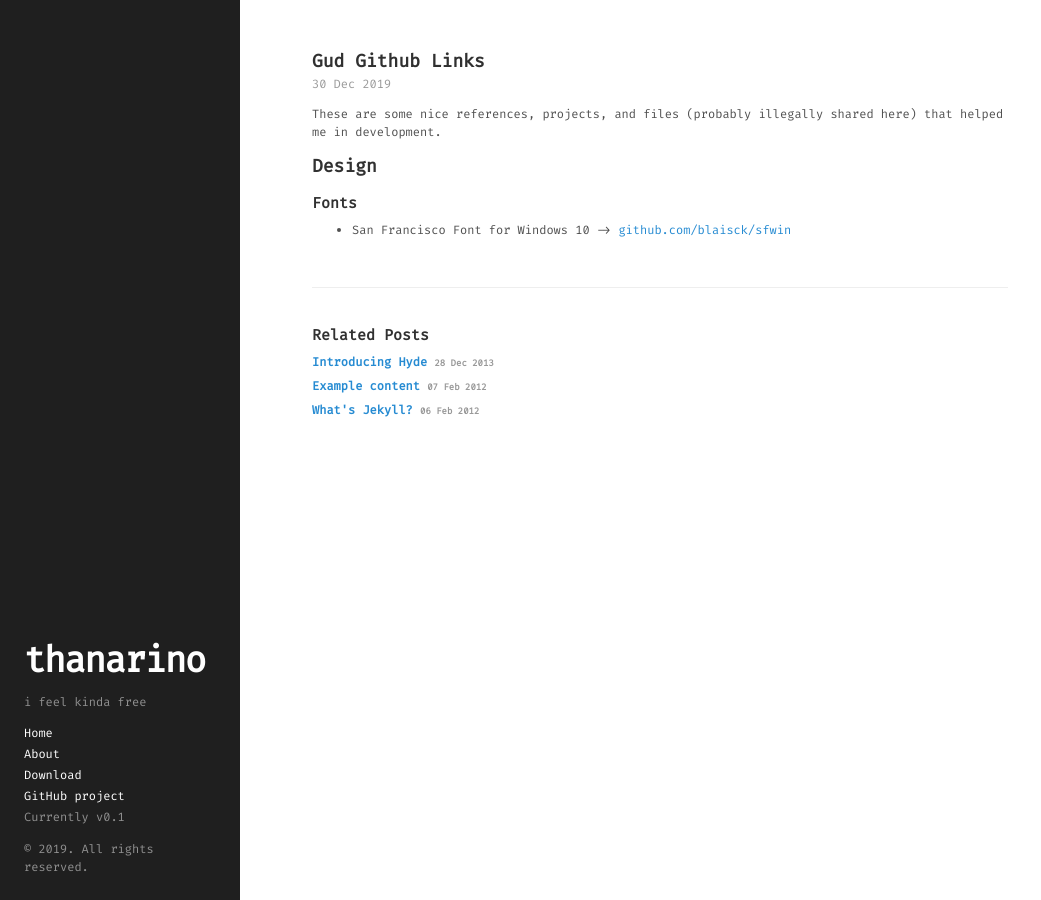
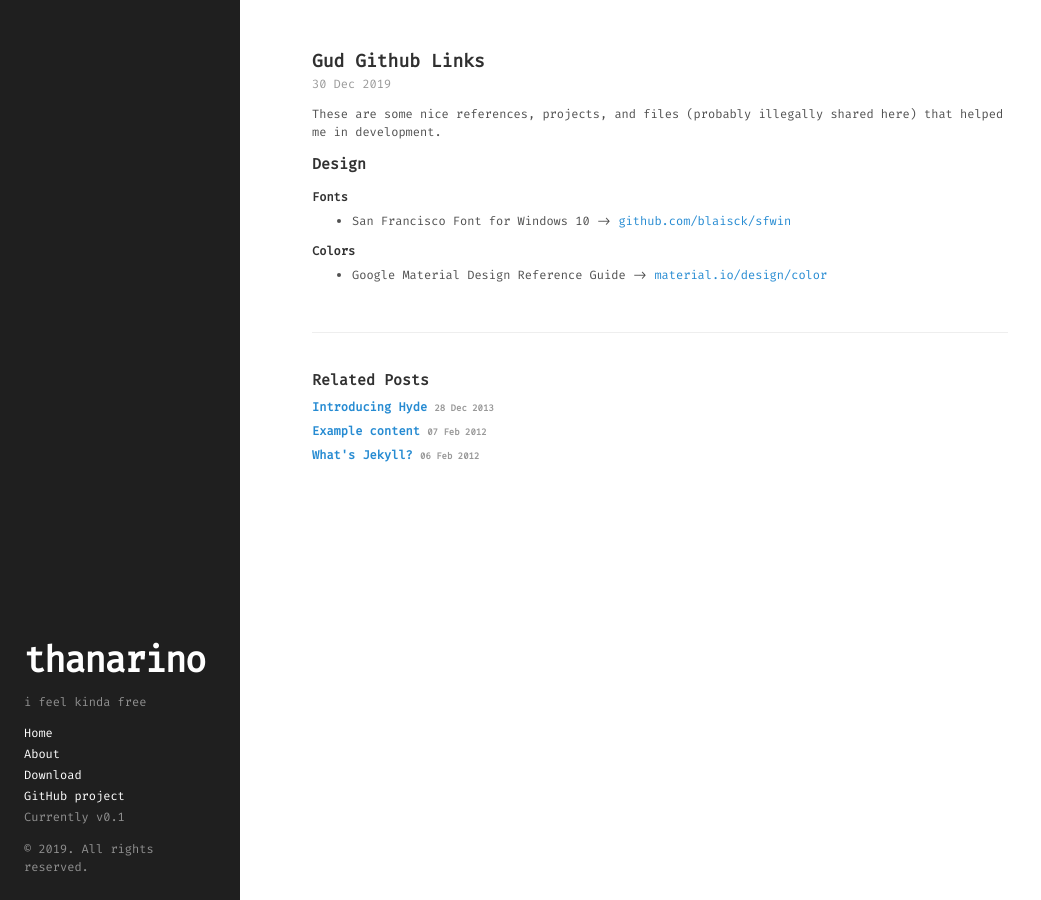
Before and after one commit to thanarino/thanarino, a Jekyll site: the page built from _posts/2019-12-30-good-github-links.md, in a window 1280 px wide. Shown: the whole page, without its empty margins (0-1041 px from the left). Built offline with Jekyll 4.4.1, drawn with Linux system fonts in a browser that asks for light colours.

Commit message:
updated post

```diff
--- a/_posts/2019-12-30-good-github-links.md
+++ b/_posts/2019-12-30-good-github-links.md
@@ -1,10 +1,17 @@
 ---
 layout: post
 title: Gud Github Links
+permalink: /2019/12/30/good-github-links/
 ---
 
 These are some nice references, projects, and files (probably illegally shared here) that helped me in development.
 
-# Design
-## Fonts
+## Design
+
+### Fonts
+
 * San Francisco Font for Windows 10 -> [github.com/blaisck/sfwin](https://github.com/blaisck/sfwin)
+
+### Colors
+
+* Google Material Design Reference Guide -> [material.io/design/color](https://material.io/design/color/#)
```
